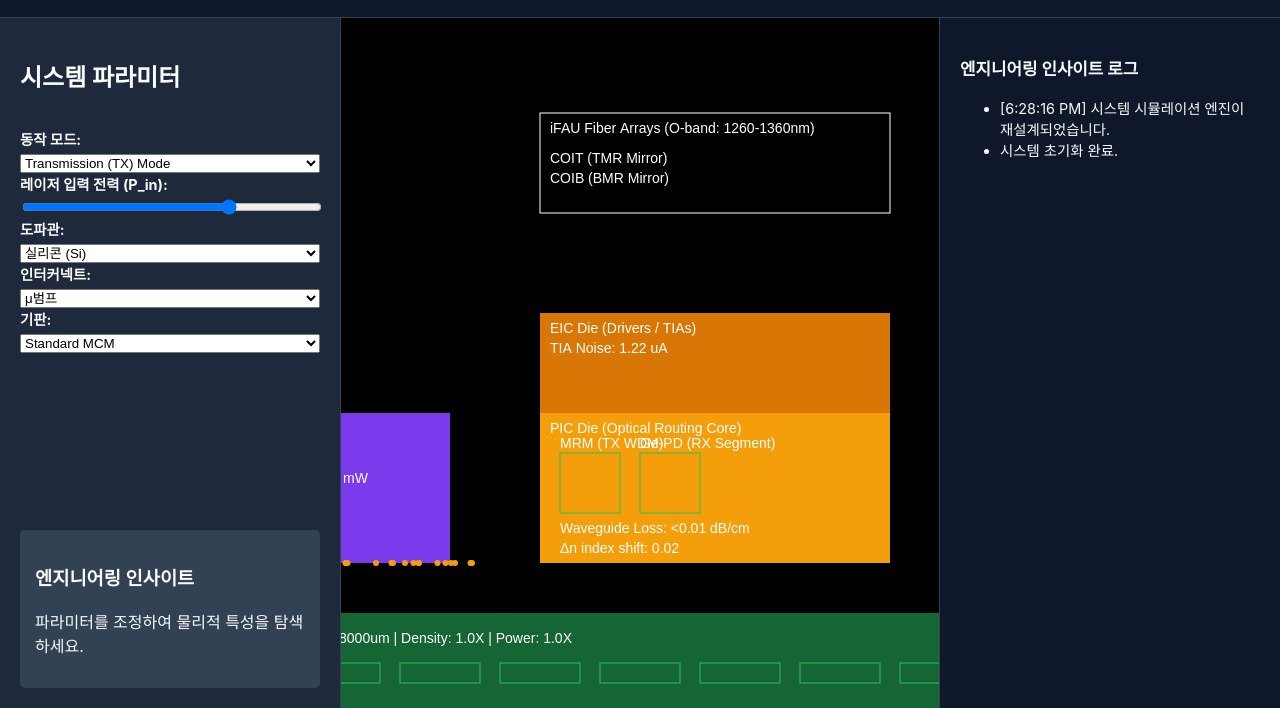
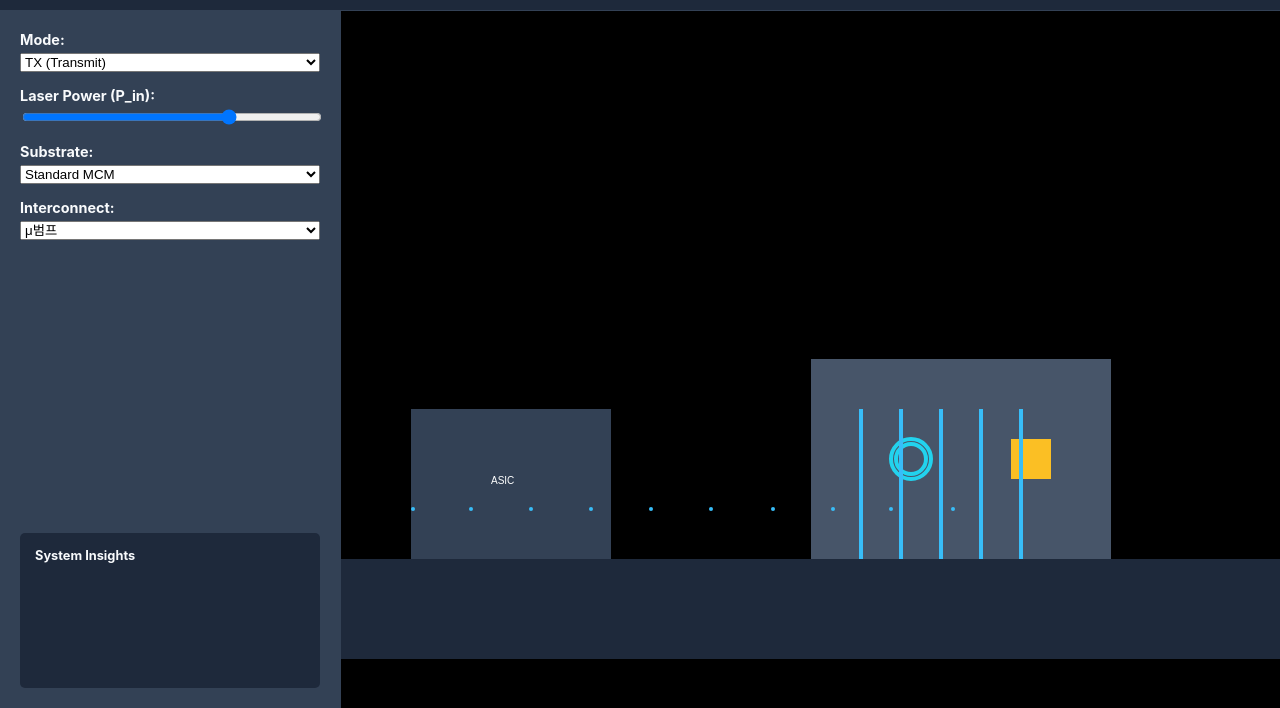
Before and after one commit to alsktv/cpo, a website: page index.html in a window 1280 px wide. Shown: the part 92-800 px from the top of the page. Drawn offline with Linux system fonts and the light colour scheme.

Commit message:
feat: complete rewrite of CPO simulator with advanced canvas schematic rendering

```diff
--- a/index.html
+++ b/index.html
@@ -2,45 +2,29 @@
 <html lang="ko">
 <head>
     <meta charset="UTF-8">
-    <meta name="viewport" content="width=device-width, initial-scale=1.0">
-    <title>CPO 고정밀 반도체 구조 시뮬레이터 (Pro Schematic)</title>
+    <title>CPO Advanced Schematic Simulator</title>
     <link rel="stylesheet" href="style.css">
 </head>
 <body>
-    <header><h1>CPO 고정밀 반도체 구조 시뮬레이터</h1></header>
+    <header>
+        <h1>CPO Advanced Schematic Simulator</h1>
+    </header>
     <div id="app">
         <aside id="controls">
-            <h2>시스템 파라미터</h2>
-            <div class="control-group">
-                <label>동작 모드:
-                    <select id="mode">
-                        <option value="TX">Transmission (TX) Mode</option>
-                        <option value="RX">Receiver (RX) Mode</option>
-                    </select>
-                </label>
-                <label>레이저 입력 전력 (P_in): <input type="range" id="pin" min="6" max="26" step="0.1" value="20"></label>
-                <label>도파관: <select id="material"><option value="Si">실리콘 (Si)</option><option value="SiN">질화규소 (SiN)</option></select></label>
-                <label>인터커넥트: <select id="interconnect"><option value="bump">μ범프</option><option value="SoIC">TSMC SoIC</option></select></label>
-                <label>기판: <select id="substrate"><option value="MCM">Standard MCM</option><option value="InFO">RDL InFO</option><option value="CoWoS">CoWoS-L (Enhanced)</option></select></label>
-            </div>
+            <label>Mode: <select id="mode"><option value="TX">TX (Transmit)</option><option value="RX">RX (Receive)</option></select></label>
+            <label>Laser Power (P_in): <input type="range" id="pin" min="6" max="26" step="0.1" value="20"></label>
+            <label>Substrate: <select id="substrate"><option value="Standard">Standard MCM</option><option value="RDL">RDL InFO</option><option value="CoWoS">CoWoS-L (Enhanced)</option></select></label>
+            <label>Interconnect: <select id="interconnect"><option value="bump">μ범프</option><option value="SoIC">TSMC SoIC</option></select></label>
             <div id="tech-info-box">
-                <h3>엔지니어링 인사이트</h3>
-                <p id="insight-text">파라미터를 조정하여 물리적 특성을 탐색하세요.</p>
+                <strong>System Insights</strong>
+                <div id="insights-log"></div>
             </div>
         </aside>
-
         <main id="diagram-container">
-            <canvas id="cpoCanvas" width="1000" height="800"></canvas>
+            <canvas id="cpoCanvas" width="1000" height="600"></canvas>
+            <div id="status-banner"></div>
         </main>
-
-        <div id="insights-log" class="panel">
-            <h3>엔지니어링 인사이트 로그</h3>
-            <ul id="log-entries">
-                <li>시스템 초기화 완료.</li>
-            </ul>
-        </div>
     </div>
-
     <script src="script.js"></script>
 </body>
 </html>
--- a/script.js
+++ b/script.js
@@ -1,137 +1,92 @@
 const canvas = document.getElementById('cpoCanvas');
 const ctx = canvas.getContext('2d');
-const config = {
-    mode: document.getElementById('mode'),
-    substrate: document.getElementById('substrate'),
-    interconnect: document.getElementById('interconnect'),
-    laserPower: document.getElementById('pin'),
-    material: document.getElementById('material')
-};
-const logEntries = document.getElementById('log-entries');
+const modeEl = document.getElementById('mode');
+const pinEl = document.getElementById('pin');
+const substrateEl = document.getElementById('substrate');
+const interconnectEl = document.getElementById('interconnect');
+const statusBanner = document.getElementById('status-banner');
 
 let particles = [];
-let burnout = false;
+let isBurnedOut = false;
 
-function log(message) {
-    const li = document.createElement('li');
-    li.innerText = `[${new Date().toLocaleTimeString()}] ${message}`;
-    logEntries.prepend(li);
-}
-
-function drawASIC() {
-    const power = parseFloat(config.laserPower.value);
-    ctx.fillStyle = '#7c3aed';
-    ctx.fillRect(60, 450, 250, 150);
-    ctx.fillStyle = '#fff';
-    ctx.font = '14px Arial';
-    ctx.fillText('ASIC (XPU)', 70, 470);
-    ctx.fillText(`Data Rate: ${power * 5.6} Gbps`, 70, 500);
-    ctx.fillText(`Dynamic Power: ${power * 10} mW`, 70, 520);
-}
-
-function drawCOUPE() {
-    const power = parseFloat(config.laserPower.value);
-    ctx.fillStyle = '#f59e0b';
-    ctx.fillRect(400, 450, 350, 150); // PIC
-    ctx.fillStyle = '#d97706';
-    ctx.fillRect(400, 350, 350, 100); // EIC
-
-    ctx.fillStyle = '#fff';
-    ctx.fillText('EIC Die (Drivers / TIAs)', 410, 370);
-    ctx.fillText(`TIA Noise: ${(24.43 / power).toFixed(2)} uA`, 410, 390);
-    ctx.fillText('PIC Die (Optical Routing Core)', 410, 470);
-
-    // Sub-components
-    ctx.strokeRect(420, 490, 60, 60);
-    ctx.fillText('MRM (TX WDM)', 420, 485);
-    ctx.strokeRect(500, 490, 60, 60);
-    ctx.fillText('Ge-PD (RX Segment)', 500, 485);
-
-    ctx.fillText(`Waveguide Loss: <0.01 dB/cm`, 420, 570);
-    ctx.fillText(`Δn index shift: ${power * 0.001}`, 420, 590);
-}
-
-function drawOpticalCoupler() {
-    ctx.strokeStyle = '#fff';
-    ctx.strokeRect(400, 150, 350, 100);
-    ctx.fillText('iFAU Fiber Arrays (O-band: 1260-1360nm)', 410, 170);
-    ctx.fillText('COIT (TMR Mirror)', 410, 200);
-    ctx.fillText('COIB (BMR Mirror)', 410, 220);
-}
-
-function drawSubstrate() {
-    const sub = config.substrate.value;
-    const x = 50, y = 650, w = 800, h = 100;
-
-    ctx.fillStyle = sub === 'MCM' ? '#166534' : '#1e293b';
-    ctx.fillRect(x, y, w, h);
-
-    ctx.fillStyle = '#fff';
-    if (sub === 'MCM') {
-        ctx.fillText('Standard MCM | Link: 8000um | Density: 1.0X | Power: 1.0X', 60, 680);
-        ctx.strokeStyle = '#22c55e';
-        for(let i=0; i<8; i++) ctx.strokeRect(60 + i*100, 700, 80, 20);
-    } else if (sub === 'InFO') {
-        ctx.fillText('RDL InFO | Link: 550um | Density: 12.5X | Power: 0.3X', 60, 680);
-        ctx.strokeStyle = '#38bdf8';
-        for(let i=0; i<40; i++) ctx.strokeRect(60 + i*20, 700, 10, 30);
-    } else {
-        ctx.fillText('CoWoS-L | Link: 500um | Density: 25.0X | BW: 3.6X', 60, 680);
-        ctx.fillText('Eye-Diagram: Wide Open (+24% Margin)', 60, 710);
-        ctx.fillStyle = '#f59e0b';
-        ctx.fillRect(60, 730, 780, 10);
+class Particle {
+    constructor(x, y, color, speed, type) {
+        this.x = x; this.y = y; this.color = color; this.speed = speed; this.type = type;
+        this.size = type === 'light' ? 4 : 2;
+    }
+    update() {
+        this.x += this.speed;
+        if (this.x > canvas.width) this.x = 0;
+    }
+    draw() {
+        ctx.fillStyle = this.color;
+        ctx.beginPath();
+        ctx.arc(this.x, this.y, this.size, 0, Math.PI * 2);
+        ctx.fill();
     }
 }
 
-function drawSystem() {
+function drawGeometricShapes() {
     ctx.clearRect(0, 0, canvas.width, canvas.height);
 
-    const power = parseFloat(config.laserPower.value);
-    burnout = power > 24.43 && config.material.value === 'Si';
+    // Draw Substrate
+    ctx.fillStyle = '#1e293b';
+    ctx.fillRect(0, 500, canvas.width, 100);
 
-    drawSubstrate();
-    drawASIC();
-    drawCOUPE();
-    drawOpticalCoupler();
+    // ASIC
+    ctx.fillStyle = '#334155';
+    ctx.fillRect(100, 350, 200, 150);
+    ctx.fillStyle = '#fff';
+    ctx.fillText('ASIC', 180, 425);
 
-    if (burnout) {
-        ctx.fillStyle = 'red';
-        ctx.font = '20px Arial';
-        ctx.fillText('BURNT OUT (TPA Effect)', 400, 500);
-        ctx.beginPath();
-        ctx.arc(450, 500, 50, 0, Math.PI*2);
-        ctx.stroke();
+    // COUPE
+    ctx.fillStyle = '#475569';
+    ctx.fillRect(500, 300, 300, 200);
+
+    // PIC Components
+    // Ring Modulator
+    ctx.strokeStyle = '#22d3ee';
+    ctx.beginPath(); ctx.arc(600, 400, 20, 0, Math.PI * 2); ctx.stroke();
+    ctx.beginPath(); ctx.arc(600, 400, 15, 0, Math.PI * 2); ctx.stroke();
+
+    // Ge-PD
+    ctx.fillStyle = '#fbbf24';
+    ctx.fillRect(700, 380, 40, 40);
+
+    // TSVs
+    ctx.strokeStyle = '#38bdf8';
+    ctx.lineWidth = 4;
+    for(let i = 0; i < 5; i++) {
+        ctx.beginPath(); ctx.moveTo(550 + i * 40, 500); ctx.lineTo(550 + i * 40, 350); ctx.stroke();
     }
 }
 
-function updateParticles() {
-    if (burnout) return;
-
-    const sub = config.substrate.value;
-    const speed = sub === 'MCM' ? 0.5 : (sub === 'InFO' ? 2 : 8);
-
-    if (Math.random() < 0.1) {
-        particles.push({
-            x: 185, y: 600,
-            vx: speed, vy: 0
-        });
+function animate() {
+    if (isBurnedOut) {
+        statusBanner.innerText = "CATASTROPHIC BURN-OUT";
+        ctx.strokeStyle = 'red'; ctx.lineWidth = 2;
+        ctx.beginPath(); ctx.moveTo(500, 400); ctx.lineTo(800, 400); ctx.stroke();
+        return;
     }
 
-    ctx.fillStyle = '#f59e0b';
-    particles.forEach((p, i) => {
-        p.x += p.vx;
-        ctx.beginPath();
-        ctx.arc(p.x, p.y, 3, 0, Math.PI*2);
-        ctx.fill();
-        if (p.x > 900) particles.splice(i, 1);
-    });
-}
-
-function animate() {
-    drawSystem();
-    updateParticles();
+    drawGeometricShapes();
+    particles.forEach(p => { p.update(); p.draw(); });
     requestAnimationFrame(animate);
 }
 
+function checkBurnout() {
+    if (parseFloat(pinEl.value) >= 24.43 && substrateEl.value === 'Standard') {
+        isBurnedOut = true;
+    } else {
+        isBurnedOut = false;
+        statusBanner.innerText = "";
+    }
+}
+
+pinEl.addEventListener('input', checkBurnout);
+// Simple particle generation
+setInterval(() => {
+    particles.push(new Particle(100, 450, modeEl.value === 'TX' ? '#38bdf8' : '#22d3ee', 2, 'elec'));
+}, 500);
+
 animate();
-log("시스템 시뮬레이션 엔진이 재설계되었습니다.");
--- a/style.css
+++ b/style.css
@@ -1,10 +1,13 @@
 :root {
-    --bg-color: #020617;
-    --sidebar-bg: #1e293b;
+    --bg-color: #0f172a;
+    --panel-bg: #1e293b;
+    --sidebar-bg: #334155;
     --text-main: #f8fafc;
-    --accent: #38bdf8;
-    --panel-bg: #0f172a;
-    --warning: #dc2626;
+    --blue: #38bdf8;
+    --neon-yellow: #facc15;
+    --neon-cyan: #22d3ee;
+    --amber: #fbbf24;
+    --charcoal: #475569;
 }
 
 body { margin: 0; font-family: 'Inter', sans-serif; background: var(--bg-color); color: var(--text-main); display: flex; flex-direction: column; height: 100vh; }
@@ -17,6 +20,8 @@ header { padding: 10px 20px; background: var(--panel-bg); text-align: center; bo
 
 #diagram-container { flex: 1; display: flex; align-items: center; justify-content: center; position: relative; background: #000; overflow: hidden; }
 #cpoCanvas { cursor: crosshair; }
-#insights-log { width: 300px; background: var(--panel-bg); padding: 20px; border-left: 1px solid #334155; overflow-y: auto; font-size: 0.9em; }
 
-#tech-info-box { background: #334155; padding: 15px; border-radius: 5px; margin-top: auto; }
+#status-banner { position: absolute; top: 20px; left: 50%; transform: translateX(-50%); font-size: 2em; color: red; font-weight: bold; pointer-events: none; }
+
+#tech-info-box { background: var(--panel-bg); padding: 15px; border-radius: 5px; margin-top: auto; font-size: 0.8em; }
+#insights-log { margin-top: 10px; height: 100px; overflow-y: auto; }
```
